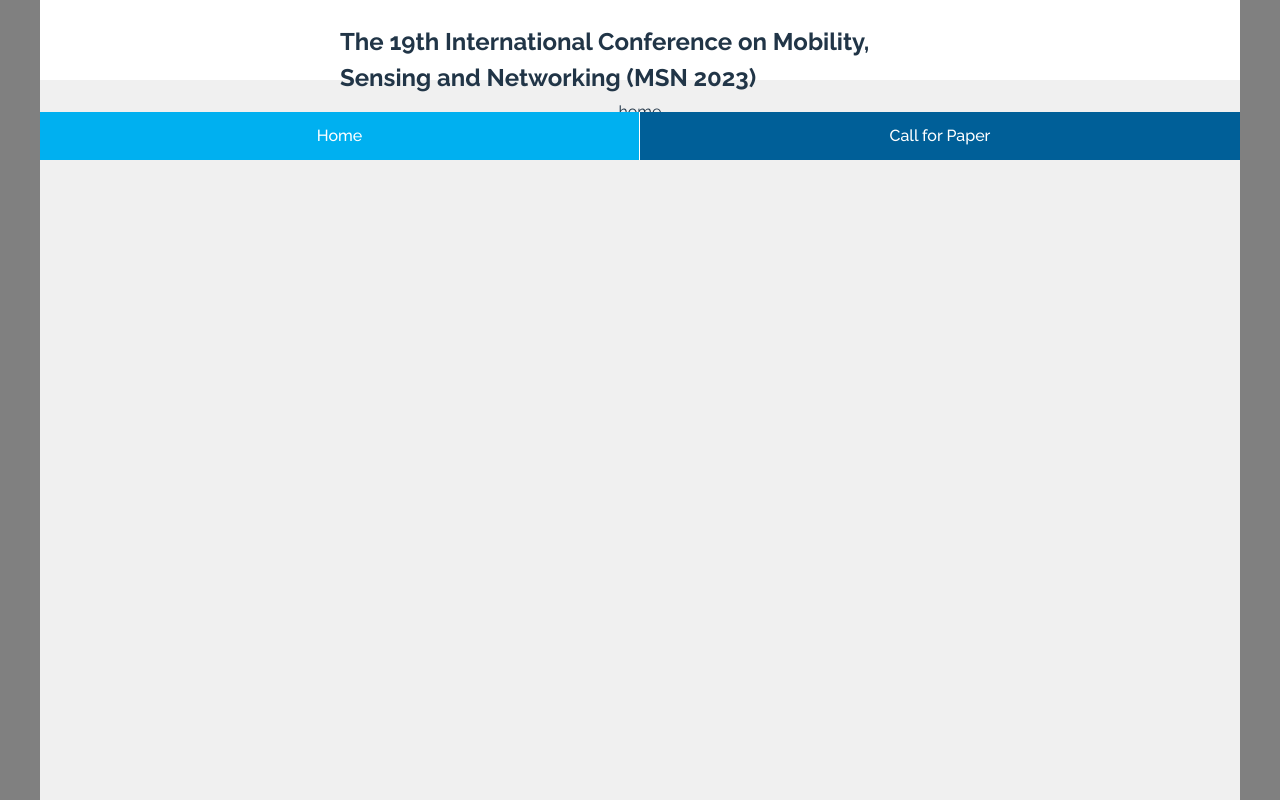
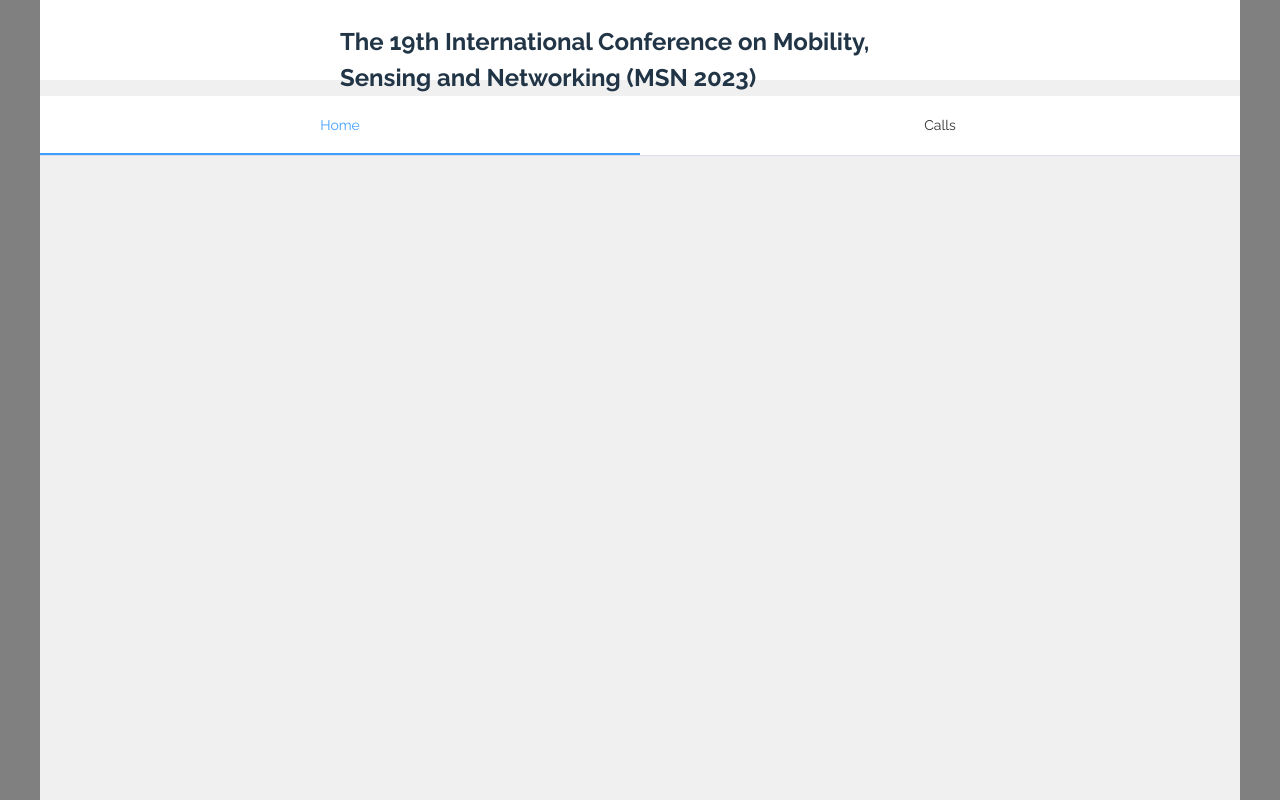
Before and after one commit to li1553770945/cbd-fe, a Vue app: page /home in a window 1280 px wide. Built offline with nearby package versions, Linux system fonts and the light colour scheme.

Commit message:
feat(menu):导航条换成element-plus的组件

```diff
--- a/src/components/Menu.vue
+++ b/src/components/Menu.vue
@@ -1,66 +1,21 @@
 <template>
-    <el-row class="menu">
-        <el-col :span="menuItemWidth" v-for="url in urls" :key="url.path" :class="{ 'is-active': isActive(url.path).value }"  class="menu-item">
-            <router-link :to="url.path">
-                {{ url.name }}
-            </router-link>
-        </el-col>
-    </el-row>
+    <el-menu default-active="home" class="menu" mode="horizontal" :router="true" :ellipsis="false">
+        <el-menu-item index="home" >Home</el-menu-item>
+        <el-menu-item index="call-for-papers" >Calls</el-menu-item>
+    </el-menu>
 </template>
+
 <script lang="ts" setup>
-import { computed } from 'vue';
-import { useRoute } from 'vue-router';
-
-const urls = [
-    { 'path': '/home', 'name': 'Home' },
-    { 'path': '/call-for-papers', 'name': 'Call for Paper' }
-]
-const menuItemWidth = 24 / urls.length;
-
-const route = useRoute();
-const isActive = (path:string) => computed(
-    () => {
-        return route.path === path;
-    }
-);
 
 </script>
 
 <style scoped>
-.menu-item {
-    background-color: #005f98;
-    color: #ffffff;
-    text-align: center;
-    display: flex;
-    align-items: center;
-    justify-content: center;
-    border-right: 1px solid #ffffff; /* 添加一个深色的右边框 */
+.menu {
+    width: 100%; /* 指定菜单宽度为100% */
 }
 
-.menu-item:last-child {
-    border-right: none; /* 最后一个菜单项不添加右边框 */
+.el-menu-item{
+    width:50%;
+    padding:0;
 }
-
-.is-active {
-    background-color: #00b0f0; /* 选中时的背景色为浅蓝色 */
-}
-
-.menu {
-    margin-top: 1em;
-    width: 100%;
-    height: 3em;
-}
-
-a {
-    color: #ffffff;
-    text-decoration: none;
-    width: 100%;
-}
-
-a:hover {
-    color: #ffffff;
-}
-
-
-
 </style>
```
